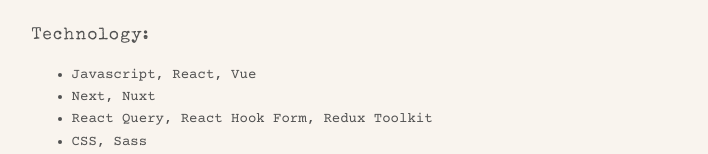
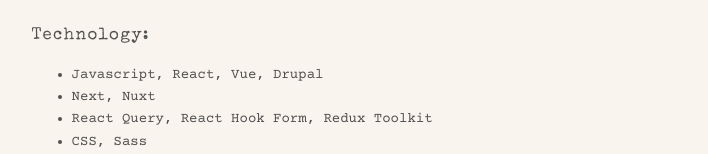
Before and after one commit to pulchrit/melissalafranchise, a Next.js app: page / in a window 1280 px wide. Shown: the part 540-694 px from the top of the page, without its empty margins (284-992 px from the left). Built offline with nearby package versions, Linux system fonts and the light colour scheme.

Commit message:
Include Drupal

```diff
--- a/pages/index.js
+++ b/pages/index.js
@@ -78,7 +78,7 @@
             Technology:
           </span>{' '}
           <ul>
-            <li>Javascript, React, Vue</li>
+            <li>Javascript, React, Vue, Drupal</li>
             <li>Next, Nuxt</li>
             <li>React Query, React Hook Form, Redux Toolkit</li>
             <li>CSS, Sass</li>
```
